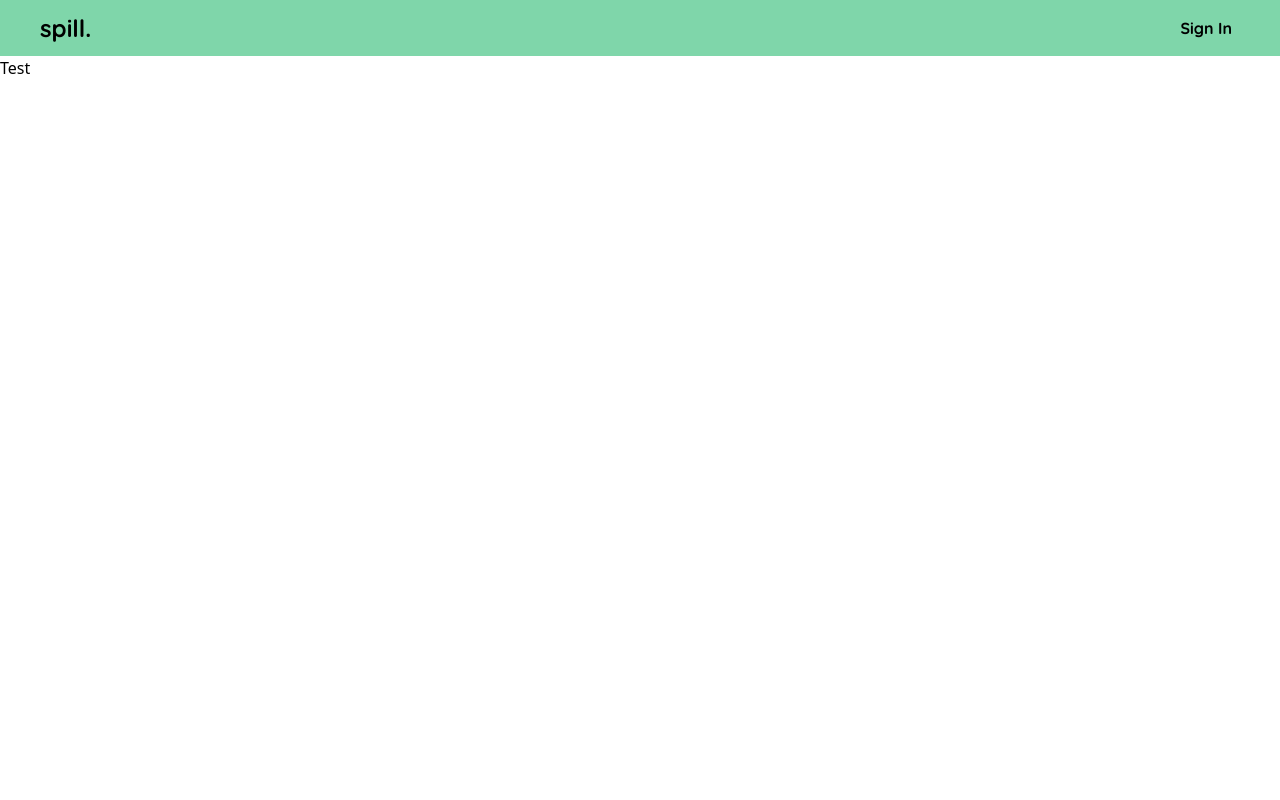
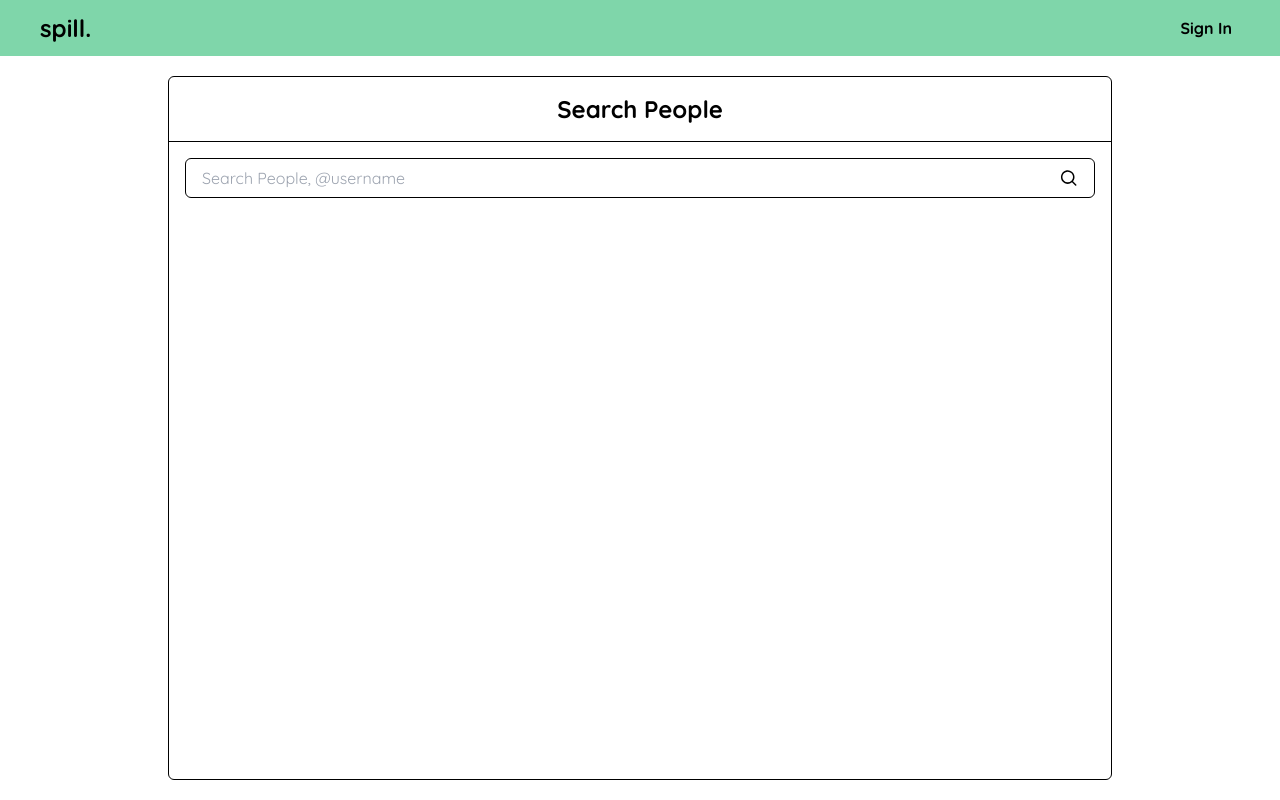
Before and after one commit to jthamrun/spill-app, a Next.js app: page /search/people in a window 1280 px wide. Built offline with nearby package versions, Linux system fonts and the light colour scheme; no server answers.

Commit message:
Search People Page Update

```diff
--- a/app/search/people/page.tsx
+++ b/app/search/people/page.tsx
@@ -1,7 +1,20 @@
 import React from "react";
+import SearchBar from "../../../components/SearchBar";
 
 function SearchPeoplePage() {
-  return <div>Test</div>;
+  return (
+    <div className="h-[90vh] xl:h-[93vh] px-10 py-5 grid overflow-auto xl:max-w-5xl m-auto">
+      <div className="flex flex-col items-center border border-black rounded-md">
+        <h3 className="font-quicksand text-2xl font-bold py-4">
+          Search People
+        </h3>
+        <div className="h-[1px] bg-black w-full"></div>
+        <div className="w-full p-4">
+          <SearchBar placeholder="Search People, @username" />
+        </div>
+      </div>
+    </div>
+  );
 }
 
 export default SearchPeoplePage;
--- a/components/Nav/NavigationOptions.tsx
+++ b/components/Nav/NavigationOptions.tsx
@@ -21,11 +21,19 @@ function NavigationOptions({ session }: Props) {
     }
   };
 
+  const handleClickInsideSideBar = (e: any) => {
+    if (isMenuOpen) {
+      setMenuOpen(false);
+    }
+  };
+
   useEffect(() => {
     document.addEventListener("click", handleClickOutsideSideBar);
+    document.addEventListener("click", handleClickInsideSideBar);
 
     return () => {
       document.removeEventListener("click", handleClickOutsideSideBar);
+      document.removeEventListener("click", handleClickInsideSideBar);
     };
   });
 
--- /dev/null
+++ b/components/SearchBar.tsx
@@ -0,0 +1,30 @@
+"use client";
+import React, { useState } from "react";
+import { MagnifyingGlassIcon } from "@heroicons/react/20/solid";
+
+type Props = {
+  placeholder: string;
+};
+
+function SearchBar({ placeholder }: Props) {
+  const [search, setSearch] = useState("");
+
+  return (
+    <div
+      className={`flex items-center p-2 h-10 w-full rounded-md px-4 space-x-2 border border-black`}
+    >
+      <input
+        className="font-quicksand text-search-bar-gray focus:outline-none w-full"
+        type="text"
+        placeholder={placeholder}
+        value={search}
+        onChange={(e) => {
+          setSearch(e.target.value);
+        }}
+      />
+      <MagnifyingGlassIcon className="h-5" />
+    </div>
+  );
+}
+
+export default SearchBar;
--- a/tailwind.config.js
+++ b/tailwind.config.js
@@ -11,6 +11,7 @@ module.exports = {
         "base-green": "#7FD6AA",
         "light-green": "#73FFB9",
         "nav-gray": "#D9D9D9",
+        "search-bar-gray": "#7B7B7B",
       },
       fontFamily: {
         quicksand: ["quicksand", "sans-serif"],
```
